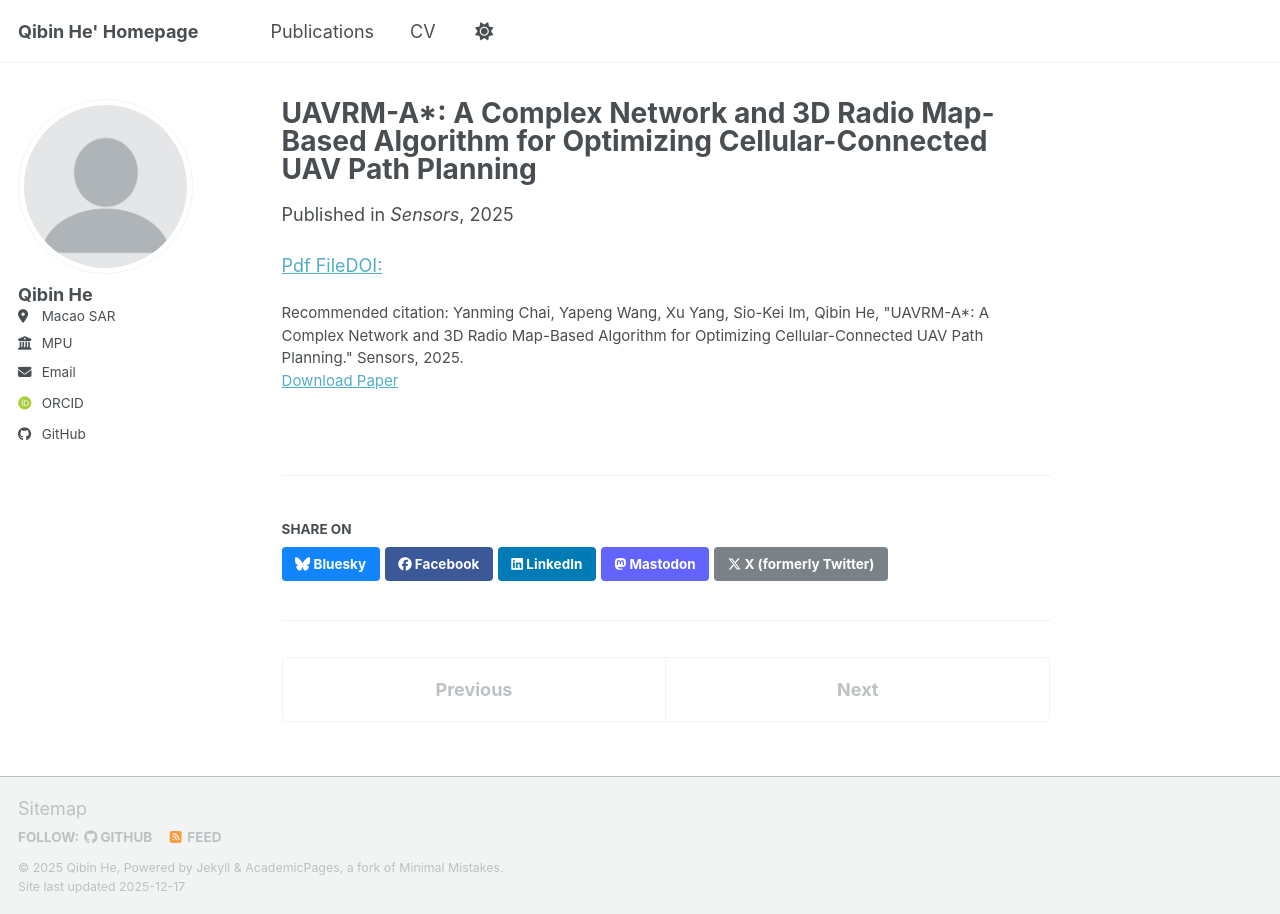
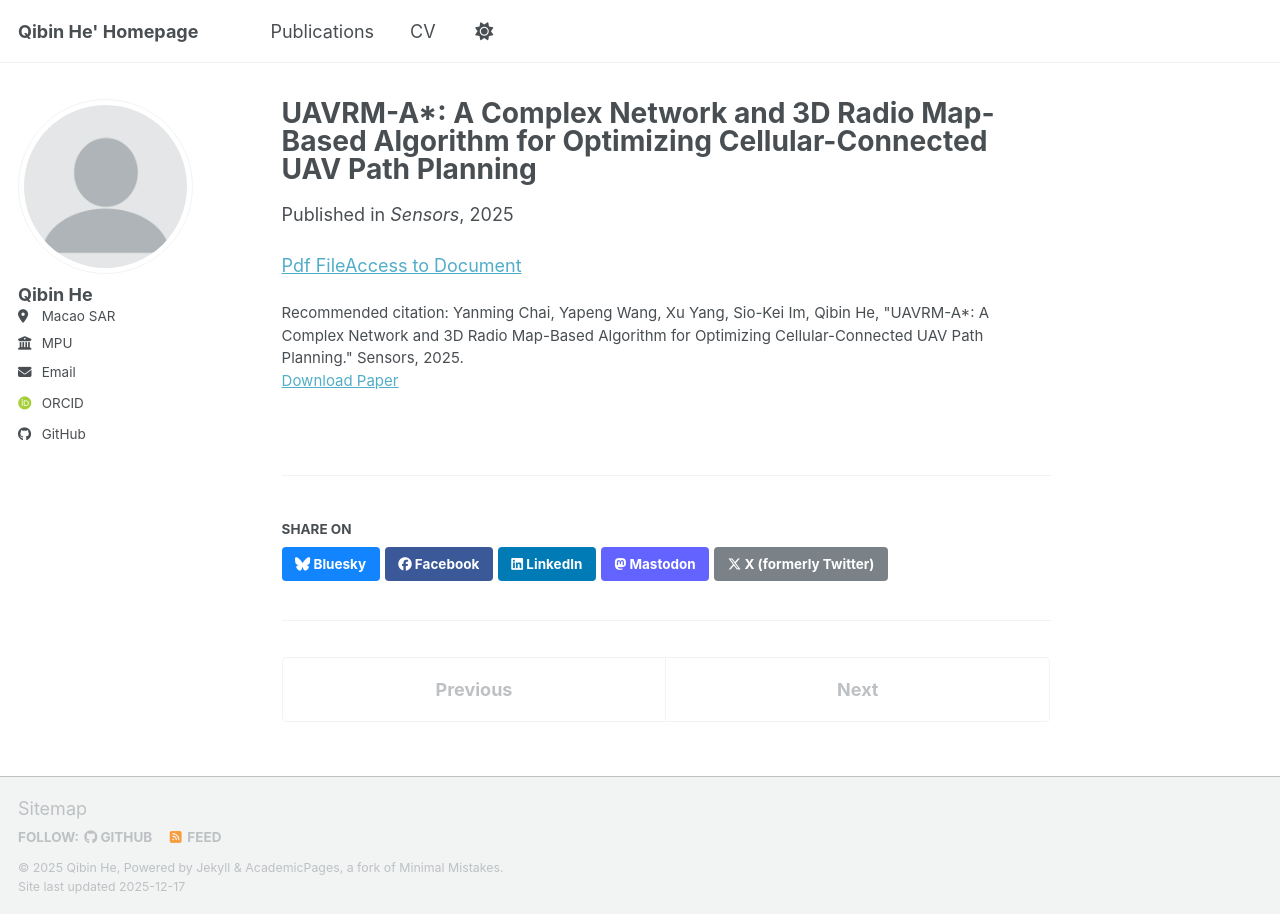
Before and after one commit to MECHA-HE/MECHA-HE.github.io, a Jekyll site: the page built from _publications/2025-01-01-UAVRM-A-A-Complex-Network-and-3D-Radio-Map-Based-Algorithm-for-Optimizing-Cellular-Connected-UAV-Path-Planning.md, in a window 1280 px wide. Built offline with Jekyll 4.4.1, drawn with Linux system fonts in a browser that asks for light colours; some web fonts are replaced; a script bundle is joined from its source files by our own code; library files that are not in the unit come from our copies.

Commit message:
Update 2025-01-01-UAVRM-A-A-Complex-Network-and-3D-Radio-Map-Based-Algorithm-for-Optimizing-Cellular-Connected-UAV-Path-Planning.md

```diff
--- a/_publications/2025-01-01-UAVRM-A-A-Complex-Network-and-3D-Radio-Map-Based-Algorithm-for-Optimizing-Cellular-Connected-UAV-Path-Planning.md
+++ b/_publications/2025-01-01-UAVRM-A-A-Complex-Network-and-3D-Radio-Map-Based-Algorithm-for-Optimizing-Cellular-Connected-UAV-Path-Planning.md
@@ -7,4 +7,4 @@ venue: 'Sensors'
 paperurl: 'https://www.mdpi.com/1424-8220/25/13/4052'
 citation: ' Yanming Chai,  Yapeng Wang,  Xu Yang,  Sio-Kei Im,  Qibin He, &quot;UAVRM-A*: A Complex Network and 3D Radio Map-Based Algorithm for Optimizing Cellular-Connected UAV Path Planning.&quot; Sensors, 2025.'
 ---
-[Pdf File](https://raw.githubusercontent.com/MECHA-HE/MECHA-HE.github.io/master/_publications/sensors-25-04052.pdf)[DOI:](https://www.mdpi.com/1424-8220/25/13/4052)
+[Pdf File](https://raw.githubusercontent.com/MECHA-HE/MECHA-HE.github.io/master/_publications/sensors-25-04052.pdf)[Access to Document](https://www.mdpi.com/1424-8220/25/13/4052)
```
